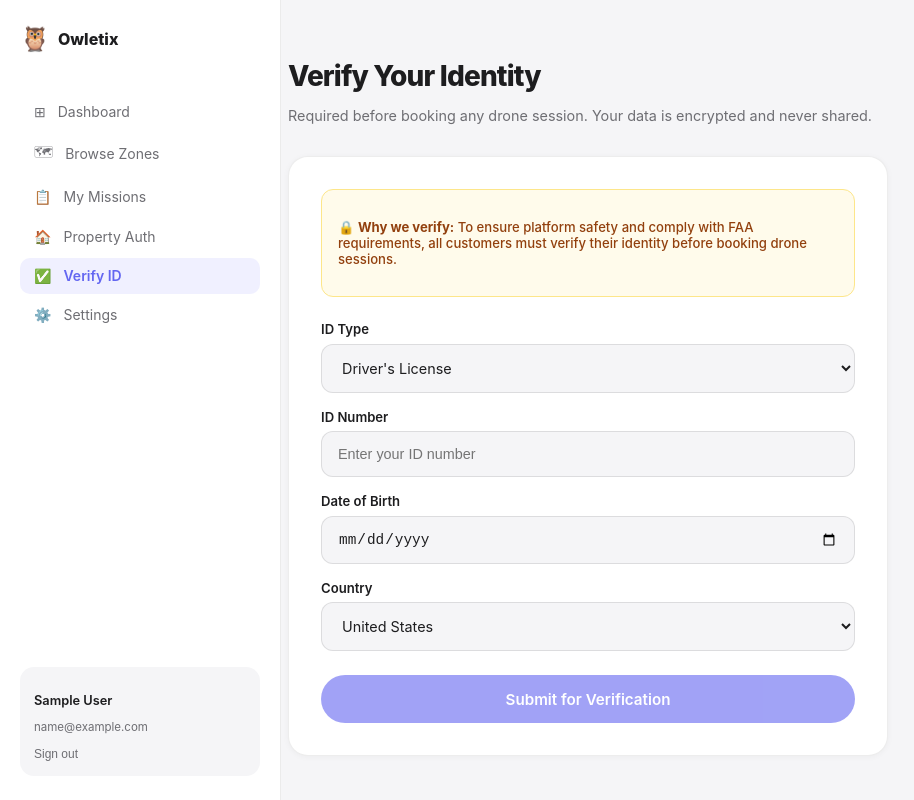
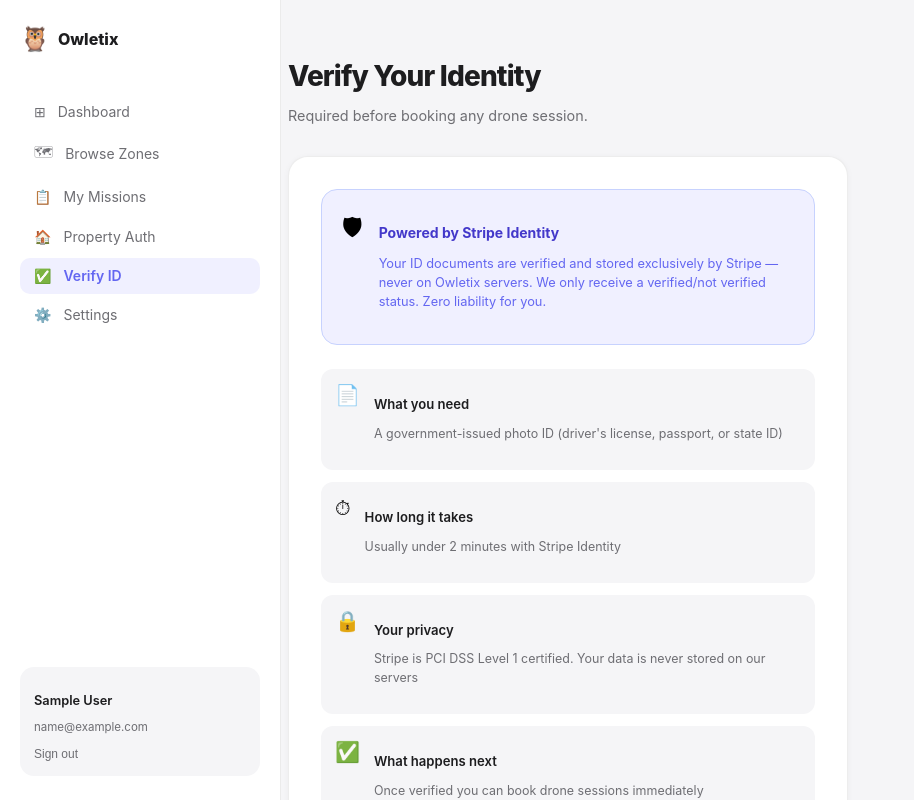
Before and after one commit to smillincc/Owletix, a Next.js app in the folder apps/web/: page /customer/verify in a window 1280 px wide. Shown: the top 800 px of the page, without its empty margins (0-914 px from the left). Built offline with nearby package versions, Linux system fonts and the light colour scheme; sample sign-in values are in the browser's storage.

Commit message:
feat: Stripe Identity verification + fix book page Suspense

```diff
--- a/apps/web/src/app/customer/verify/page.tsx
+++ b/apps/web/src/app/customer/verify/page.tsx
@@ -3,12 +3,10 @@
 import Link from 'next/link';
 
 export default function VerifyIDPage() {
-  const [user, setUser] = useState(null);
-  const [step, setStep] = useState(1);
-  const [form, setForm] = useState({ idType: 'drivers_license', idNumber: '', dob: '', country: 'US' });
+  const [user, setUser] = useState<any>(null);
   const [loading, setLoading] = useState(false);
-  const [done, setDone] = useState(false);
   const [error, setError] = useState('');
+  const [status, setStatus] = useState('NOT_STARTED');
 
   useEffect(() => {
     const u = localStorage.getItem('owletix_user');
@@ -16,10 +14,10 @@
     if (!u || !token) { window.location.href = '/auth/login'; return; }
     const parsed = JSON.parse(u);
     setUser(parsed);
-    if (parsed.identityVerified) setDone(true);
+    setStatus(parsed.identityVerificationStatus || 'NOT_STARTED');
   }, []);
 
-  const submit = async () => {
+  const startVerification = async () => {
     setLoading(true);
     setError('');
     try {
@@ -27,17 +25,23 @@
       const res = await fetch(process.env.NEXT_PUBLIC_API_URL + '/identity-verification/start', {
         method: 'POST',
         headers: { 'Content-Type': 'application/json', Authorization: 'Bearer ' + token },
-        body: JSON.stringify(form),
+        body: JSON.stringify({ provider: 'stripe' }),
       });
       const data = await res.json();
-      if (!res.ok) throw new Error(data.message || 'Verification failed');
-      setDone(true);
-      const u = JSON.parse(localStorage.getItem('owletix_user') || '{}');
-      u.identityVerificationStatus = 'PENDING';
-      localStorage.setItem('owletix_user', JSON.stringify(u));
+      if (!res.ok) throw new Error(data.message || 'Failed to start verification');
+      if (data.url) {
+        window.location.href = data.url;
+      } else {
+        setStatus('PENDING');
+        const u = JSON.parse(localStorage.getItem('owletix_user') || '{}');
+        u.identityVerificationStatus = 'PENDING';
+        localStorage.setItem('owletix_user', JSON.stringify(u));
+      }
     } catch (e: any) { setError(e.message); }
     finally { setLoading(false); }
   };
+
+  const NAV = [['⊞','Dashboard','/customer/dashboard',false],['🗺','Browse Zones','/zones',false],['📋','My Missions','/customer/missions',false],['🏠','Property Auth','/property-authorization/new',false],['✅','Verify ID','/customer/verify',true],['⚙️','Settings','/customer/settings',false]] as [string,string,string,boolean][];
 
   return (
     <div style={{ minHeight:'100vh', backgroundColor:'#f5f5f7', fontFamily:'-apple-system, BlinkMacSystemFont, SF Pro Display, sans-serif', display:'flex' }}>
@@ -46,7 +50,7 @@
           <span style={{ fontSize:'1.5rem' }}>🦉</span>
           <span style={{ fontWeight:'800', fontSize:'1rem', color:'#1d1d1f' }}>Owletix</span>
         </div>
-        {([['⊞','Dashboard','/customer/dashboard',false],['🗺','Browse Zones','/zones',false],['📋','My Missions','/customer/missions',false],['🏠','Property Auth','/property-authorization/new',false],['✅','Verify ID','/customer/verify',true],['⚙️','Settings','/customer/settings',false]] as [string,string,string,boolean][]).map(([icon,label,href,active]) => (
+        {NAV.map(([icon,label,href,active]) => (
           <Link key={label} href={href} style={{ display:'flex', alignItems:'center', gap:'0.75rem', padding:'0.6rem 0.875rem', borderRadius:'0.625rem', textDecoration:'none', color:active?'#6366f1':'#6e6e73', backgroundColor:active?'#f0f0ff':'transparent', fontSize:'0.875rem', fontWeight:active?'600':'400', marginBottom:'0.2rem' }}><span>{icon}</span>{label}</Link>
         ))}
         <div style={{ marginTop:'auto', padding:'0.875rem', backgroundColor:'#f5f5f7', borderRadius:'0.875rem' }}>
@@ -56,59 +60,60 @@
         </div>
       </div>
 
-      <div style={{ marginLeft:'240px', padding:'2.5rem 3rem', overflowX:'hidden' as const }}>
-        <div style={{ maxWidth:'600px' }}>
+      <div style={{ marginLeft:'240px', padding:'2.5rem 3rem' }}>
+        <div style={{ maxWidth:'560px' }}>
           <h1 style={{ fontSize:'1.75rem', fontWeight:'800', letterSpacing:'-0.03em', color:'#1d1d1f', marginBottom:'0.25rem' }}>Verify Your Identity</h1>
-          <p style={{ color:'#6e6e73', fontSize:'0.9rem', marginBottom:'2rem' }}>Required before booking any drone session. Your data is encrypted and never shared.</p>
+          <p style={{ color:'#6e6e73', fontSize:'0.9rem', marginBottom:'2rem' }}>Required before booking any drone session.</p>
 
-          {done ? (
+          {status === 'VERIFIED' ? (
             <div style={{ backgroundColor:'#ecfdf5', border:'1px solid #a7f3d0', borderRadius:'1.25rem', padding:'2.5rem', textAlign:'center' }}>
               <div style={{ fontSize:'3rem', marginBottom:'1rem' }}>✅</div>
-              <h2 style={{ fontWeight:'800', fontSize:'1.25rem', color:'#059669', marginBottom:'0.5rem' }}>Verification Submitted</h2>
-              <p style={{ color:'#6e6e73', marginBottom:'1.5rem' }}>Your identity verification is being reviewed. This usually takes 1-2 business days. You will be notified by email once approved.</p>
+              <h2 style={{ fontWeight:'800', fontSize:'1.25rem', color:'#059669', marginBottom:'0.5rem' }}>Identity Verified</h2>
+              <p style={{ color:'#6e6e73', marginBottom:'1.5rem' }}>You are fully verified and can book drone sessions.</p>
+              <Link href="/zones" style={{ backgroundColor:'#6366f1', color:'#fff', textDecoration:'none', padding:'0.75rem 1.5rem', borderRadius:'980px', fontWeight:'700', fontSize:'0.875rem' }}>Browse Zones</Link>
+            </div>
+          ) : status === 'PENDING' ? (
+            <div style={{ backgroundColor:'#fffbeb', border:'1px solid #fde68a', borderRadius:'1.25rem', padding:'2.5rem', textAlign:'center' }}>
+              <div style={{ fontSize:'3rem', marginBottom:'1rem' }}>⏳</div>
+              <h2 style={{ fontWeight:'800', fontSize:'1.25rem', color:'#d97706', marginBottom:'0.5rem' }}>Verification Pending</h2>
+              <p style={{ color:'#6e6e73', marginBottom:'1.5rem' }}>Your identity verification is being reviewed. Usually takes a few minutes with Stripe Identity.</p>
               <Link href="/customer/dashboard" style={{ backgroundColor:'#6366f1', color:'#fff', textDecoration:'none', padding:'0.75rem 1.5rem', borderRadius:'980px', fontWeight:'700', fontSize:'0.875rem' }}>Back to Dashboard</Link>
             </div>
           ) : (
             <div style={{ backgroundColor:'#fff', borderRadius:'1.25rem', padding:'2rem', border:'1px solid rgba(0,0,0,0.07)', boxShadow:'0 1px 6px rgba(0,0,0,0.04)' }}>
-              <div style={{ backgroundColor:'#fffbeb', border:'1px solid #fde68a', borderRadius:'0.75rem', padding:'1rem', marginBottom:'1.5rem' }}>
-                <p style={{ fontSize:'0.82rem', color:'#92400e', fontWeight:'500' }}>🔒 <strong>Why we verify:</strong> To ensure platform safety and comply with FAA requirements, all customers must verify their identity before booking drone sessions.</p>
+              <div style={{ backgroundColor:'#f0f0ff', border:'1px solid #c7d2fe', borderRadius:'1rem', padding:'1.25rem', marginBottom:'1.5rem', display:'flex', gap:'1rem', alignItems:'flex-start' }}>
+                <span style={{ fontSize:'1.5rem' }}>🛡</span>
+                <div>
+                  <p style={{ fontWeight:'700', color:'#4338ca', fontSize:'0.875rem', marginBottom:'0.25rem' }}>Powered by Stripe Identity</p>
+                  <p style={{ fontSize:'0.8rem', color:'#6366f1', lineHeight:'1.5' }}>Your ID documents are verified and stored exclusively by Stripe — never on Owletix servers. We only receive a verified/not verified status. Zero liability for you.</p>
+                </div>
               </div>
 
-              {error && <div style={{ backgroundColor:'#fff2f2', border:'1px solid #fecaca', borderRadius:'0.75rem', padding:'0.875rem', marginBottom:'1.25rem', color:'#dc2626', fontSize:'0.875rem' }}>{error}</div>}
+              <div style={{ display:'flex', flexDirection:'column', gap:'0.75rem', marginBottom:'1.75rem' }}>
+                {[
+                  ['📄', 'What you need', "A government-issued photo ID (driver's license, passport, or state ID)"],
+                  ['⏱', 'How long it takes', 'Usually under 2 minutes with Stripe Identity'],
+                  ['🔒', 'Your privacy', 'Stripe is PCI DSS Level 1 certified. Your data is never stored on our servers'],
+                  ['✅', 'What happens next', 'Once verified you can book drone sessions immediately'],
+                ].map(([icon, title, desc]) => (
+                  <div key={title as string} style={{ display:'flex', gap:'0.875rem', padding:'0.875rem', backgroundColor:'#f5f5f7', borderRadius:'0.75rem' }}>
+                    <span style={{ fontSize:'1.25rem', flexShrink:0 }}>{icon}</span>
+                    <div>
+                      <p style={{ fontWeight:'600', fontSize:'0.82rem', color:'#1d1d1f', marginBottom:'0.2rem' }}>{title as string}</p>
+                      <p style={{ fontSize:'0.78rem', color:'#6e6e73', lineHeight:'1.5' }}>{desc as string}</p>
+                    </div>
+                  </div>
+                ))}
+              </div>
 
-              <div style={{ display:'flex', flexDirection:'column', gap:'1rem' }}>
-                <div>
-                  <label style={{ display:'block', fontSize:'0.82rem', fontWeight:'600', color:'#1d1d1f', marginBottom:'0.4rem' }}>ID Type</label>
-                  <select value={form.idType} onChange={e => setForm(f => ({...f, idType: e.target.value}))} style={{ width:'100%', backgroundColor:'#f5f5f7', border:'1px solid rgba(0,0,0,0.1)', borderRadius:'0.75rem', padding:'0.875rem 1rem', color:'#1d1d1f', fontSize:'0.9rem', outline:'none', fontFamily:'inherit', boxSizing:'border-box' as const }}>
-                    <option value="drivers_license">Driver's License</option>
-                    <option value="passport">Passport</option>
-                    <option value="state_id">State ID</option>
-                  </select>
-                </div>
-                <div>
-                  <label style={{ display:'block', fontSize:'0.82rem', fontWeight:'600', color:'#1d1d1f', marginBottom:'0.4rem' }}>ID Number</label>
-                  <input value={form.idNumber} onChange={e => setForm(f => ({...f, idNumber: e.target.value}))} placeholder="Enter your ID number"
-                    style={{ width:'100%', backgroundColor:'#f5f5f7', border:'1px solid rgba(0,0,0,0.1)', borderRadius:'0.75rem', padding:'0.875rem 1rem', color:'#1d1d1f', fontSize:'0.9rem', outline:'none', boxSizing:'border-box' as const }} />
-                </div>
-                <div>
-                  <label style={{ display:'block', fontSize:'0.82rem', fontWeight:'600', color:'#1d1d1f', marginBottom:'0.4rem' }}>Date of Birth</label>
-                  <input type="date" value={form.dob} onChange={e => setForm(f => ({...f, dob: e.target.value}))}
-                    style={{ width:'100%', backgroundColor:'#f5f5f7', border:'1px solid rgba(0,0,0,0.1)', borderRadius:'0.75rem', padding:'0.875rem 1rem', color:'#1d1d1f', fontSize:'0.9rem', outline:'none', boxSizing:'border-box' as const }} />
-                </div>
-                <div>
-                  <label style={{ display:'block', fontSize:'0.82rem', fontWeight:'600', color:'#1d1d1f', marginBottom:'0.4rem' }}>Country</label>
-                  <select value={form.country} onChange={e => setForm(f => ({...f, country: e.target.value}))} style={{ width:'100%', backgroundColor:'#f5f5f7', border:'1px solid rgba(0,0,0,0.1)', borderRadius:'0.75rem', padding:'0.875rem 1rem', color:'#1d1d1f', fontSize:'0.9rem', outline:'none', fontFamily:'inherit', boxSizing:'border-box' as const }}>
-                    <option value="US">United States</option>
-                    <option value="CA">Canada</option>
-                    <option value="GB">United Kingdom</option>
-                    <option value="AU">Australia</option>
-                    <option value="OTHER">Other</option>
-                  </select>
-                </div>
-                <button onClick={submit} disabled={loading || !form.idNumber || !form.dob} style={{ backgroundColor:'#6366f1', color:'#fff', border:'none', borderRadius:'980px', padding:'0.9rem', fontSize:'0.95rem', fontWeight:'600', cursor:'pointer', opacity: loading || !form.idNumber || !form.dob ? 0.6 : 1, fontFamily:'inherit', marginTop:'0.5rem' }}>
-                  {loading ? 'Submitting...' : 'Submit for Verification'}
-                </button>
-              </div>
+              {error && <div style={{ backgroundColor:'#fff2f2', border:'1px solid #fecaca', borderRadius:'0.75rem', padding:'0.875rem', marginBottom:'1rem', color:'#dc2626', fontSize:'0.875rem' }}>{error}</div>}
+
+              <button onClick={startVerification} disabled={loading} style={{ width:'100%', backgroundColor:'#6366f1', color:'#fff', border:'none', borderRadius:'980px', padding:'1rem', fontSize:'1rem', fontWeight:'700', cursor:'pointer', opacity:loading?0.6:1, fontFamily:'inherit' }}>
+                {loading ? 'Starting...' : '🛡 Start Identity Verification'}
+              </button>
+              <p style={{ fontSize:'0.72rem', color:'#6e6e73', textAlign:'center', marginTop:'0.75rem', lineHeight:'1.5' }}>
+                By proceeding you agree to Stripe Identity's <a href="https://stripe.com/privacy" target="_blank" style={{ color:'#6366f1' }}>Privacy Policy</a>. Owletix never stores your ID documents.
+              </p>
             </div>
           )}
         </div>
```
Also changed, not shown: apps/web/src/app/book/page.tsx (+23 -26 lines), 2 other files (tests, documents, lock files or other folders).
